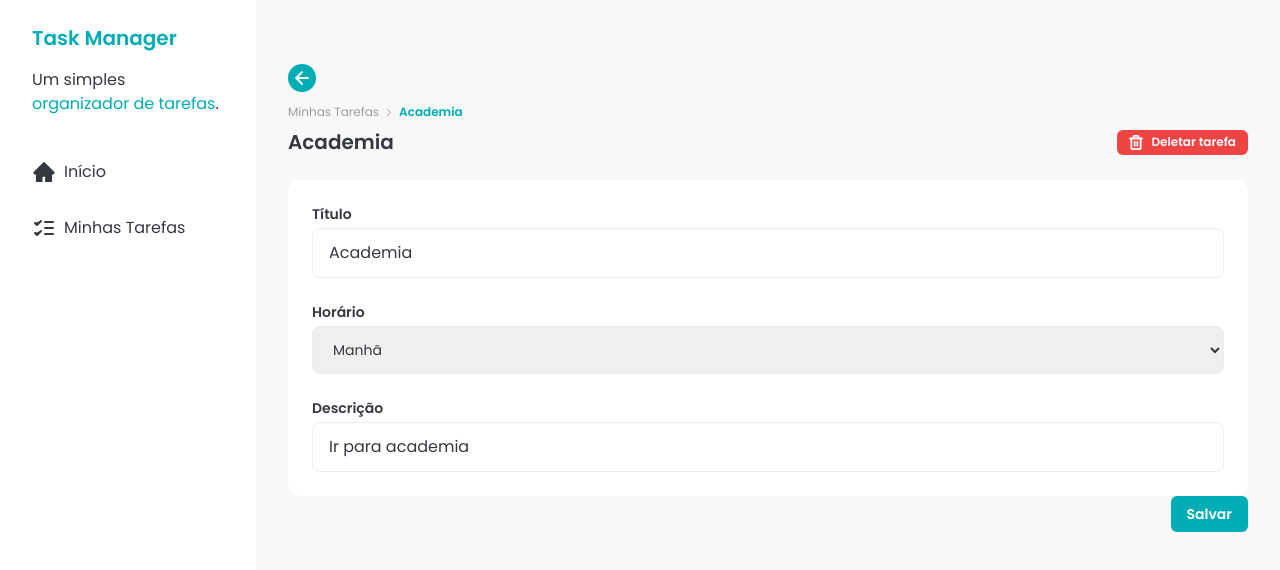
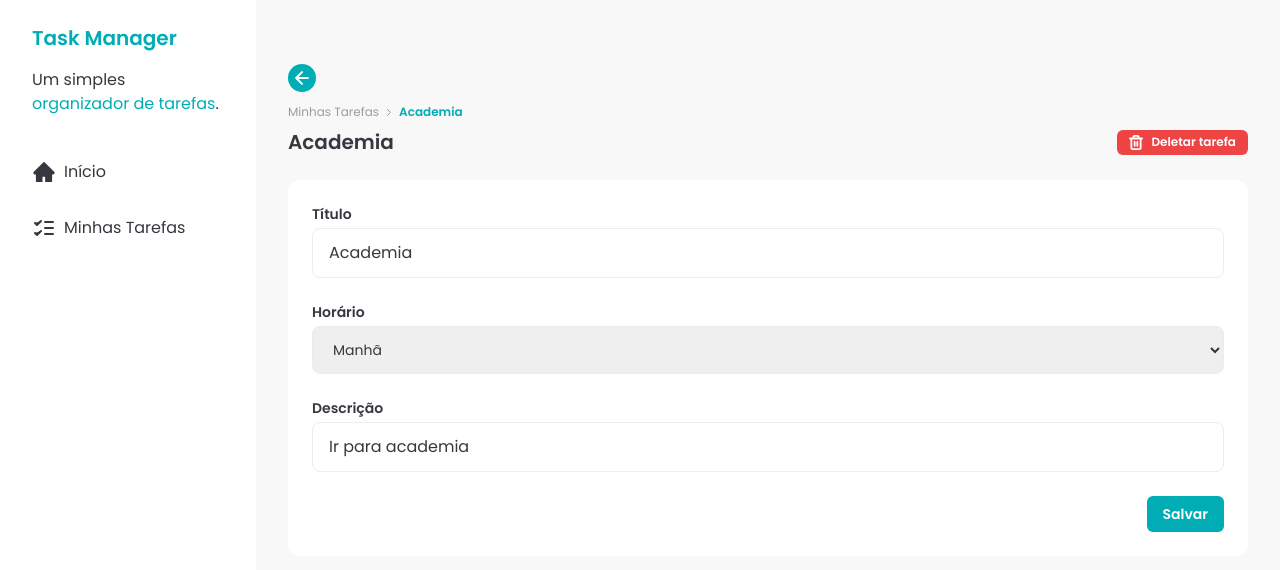
Before and after one commit to araujoerick/task-manager, a React (Vite) app: page /task/1 in a window 1280 px wide. Shown: the top 570 px of the page. Built offline with nearby package versions, Linux system fonts and the light colour scheme; data requests are answered from the project's data file.

Commit message:
💄 feat: ensure sidebar is fixed

```diff
--- a/src/components/Sidebar.jsx
+++ b/src/components/Sidebar.jsx
@@ -3,7 +3,7 @@ import SidebarButton from "./ui/SidebarButton";
 
 const Sidebar = () => {
   return (
-    <aside className="flex h-screen max-w-64 flex-col bg-white">
+    <aside className="fixed left-0 top-0 z-50 flex h-screen max-w-64 flex-col bg-white">
       <div>
         <div className="space-y-4 px-8 py-6">
           <h1 className="text-xl font-semibold text-brand-primary">
--- a/src/components/Tasks.jsx
+++ b/src/components/Tasks.jsx
@@ -12,7 +12,7 @@ const Tasks = () => {
   const eveningTasks = tasks?.filter((task) => task.time === "evening");
 
   return (
-    <section className="w-full max-w-[1185px] space-y-6 px-8 py-16">
+    <section className="ml-64 w-full max-w-[1185px] space-y-6 px-8 pb-8 pt-16">
       <Header subtitle="Minhas Tarefas" title="Minhas Tarefas" />
       <div className="rounded-xl bg-white p-6">
         <div className="space-y-3">
--- a/src/pages/Home.jsx
+++ b/src/pages/Home.jsx
@@ -11,7 +11,7 @@ const HomePage = () => {
   return (
     <div className="flex">
       <Sidebar />
-      <section className="w-full max-w-[1185px] space-y-6 px-8 py-16">
+      <section className="ml-64 w-full max-w-[1185px] space-y-6 px-8 pb-8 pt-16">
         <Header subtitle={"Início"} title={"Dashboard"} />
         <DashboardCards />
         <div className="grid grid-cols-3 gap-8">
--- a/src/pages/TaskDetails.jsx
+++ b/src/pages/TaskDetails.jsx
@@ -62,7 +62,7 @@ const TaskDetailsPage = () => {
   return (
     <div className="flex">
       <Sidebar />
-      <section className="flex w-full max-w-[1185px] flex-col gap-6 px-8 py-16">
+      <section className="ml-64 flex w-full max-w-[1185px] flex-col gap-6 px-8 py-16">
         <div>
           <button
             onClick={handleBackClick}
@@ -138,8 +138,6 @@ const TaskDetailsPage = () => {
                 error={errors?.description?.message}
               />
             </div>
-          </div>
-
             <div className="flex w-full justify-end gap-2">
               <Button
                 type="submit"
@@ -149,6 +147,7 @@ const TaskDetailsPage = () => {
                 Salvar
               </Button>
             </div>
+          </div>
         </form>
       </section>
     </div>
```
Lines whose indentation alone changed are shown as unchanged.
